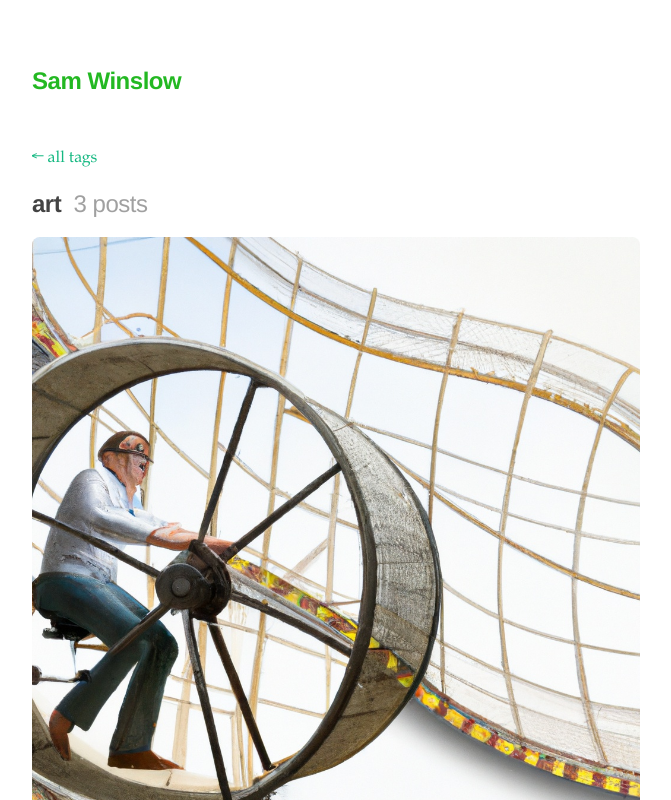
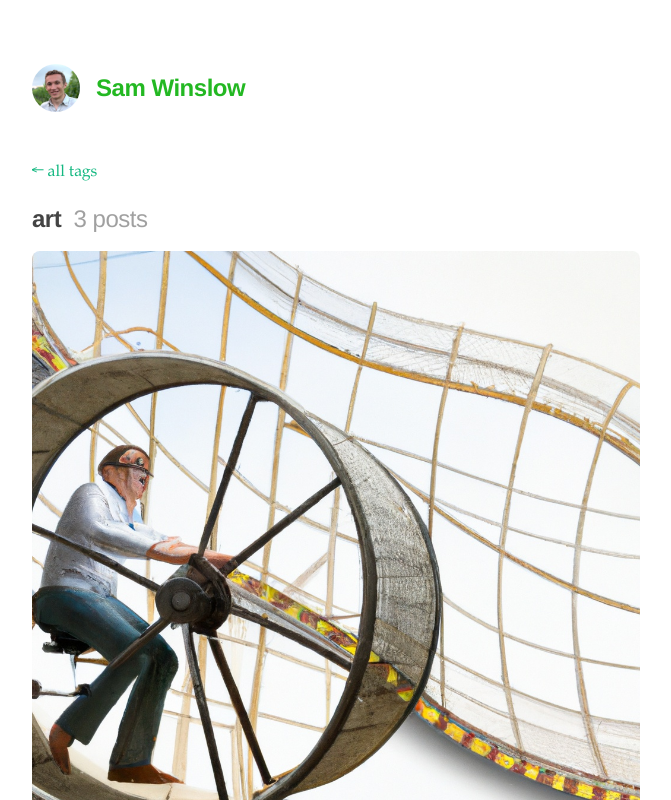
Before and after one commit to samwinslow/sam-nextjs-blog, a Next.js app: page /tag/art in a window 1280 px wide. Shown: the top 800 px of the page, without its empty margins (304-975 px from the left). Built offline with nearby package versions, Linux system fonts and the light colour scheme.

Commit message:
quick redesign

```diff
--- a/components/Layout.css
+++ b/components/Layout.css
@@ -5,7 +5,7 @@
 }
 
 .container-wide {
-  max-width: 60rem;
+  max-width: 50rem;
 }
 
 .backToHome {
--- a/components/Layout.tsx
+++ b/components/Layout.tsx
@@ -1,38 +1,50 @@
 import Head from 'next/head'
 import Image from 'next/image'
 import ColoredLink from './ColoredLink'
-import ColorWrapper from './ColorWrapper'
 import { Heading } from './Heading'
 
 const name = 'Sam Winslow'
 export const siteTitle = name
 
-const Header = ({ home }: { home: boolean }) => (
-  home ? (
-    <header className="center">
+const headingStyle: React.CSSProperties = {
+  display: 'flex',
+  flexDirection: 'row',
+  alignItems: 'center',
+  gap: '1rem',
+}
+
+const Header = ({ home }: { home?: boolean }) => (
+  <header style={{ marginBottom: '2rem' }}>
+    { home ? (
+      <Heading.Xl style={headingStyle}>
         <Image
           priority
           src="/img/profile.jpg"
           className="borderCircle"
-        height={144}
-        width={144}
+          height={72}
+          width={72}
           alt={name}
         />
-      <Heading.Xxl>
-        <ColorWrapper>
+        <ColoredLink href="/">
           {name}
-        </ColorWrapper>
-      </Heading.Xxl>
-    </header>
+        </ColoredLink>
+      </Heading.Xl>
     ) : (
-    <header>
-      <Heading.Lg style={{ margin: '1rem 0' }}>
+      <Heading.Lg style={headingStyle}>
+        <Image
+          priority
+          src="/img/profile.jpg"
+          className="borderCircle"
+          height={48}
+          width={48}
+          alt={name}
+        />
         <ColoredLink href="/">
           {name}
         </ColoredLink>
       </Heading.Lg>
+    )}
   </header>
-  )
 )
 
 const Layout = ({
--- a/pages/tags.tsx
+++ b/pages/tags.tsx
@@ -62,7 +62,7 @@ const Tags = ({ tags }: { tags: TagData[] }) => {
 export default Tags
 
 export const TagsCloud = ({ tags }: { tags: TagData[] }) => (
-  <div>
+  <div style={{ marginBottom: '1rem' }}>
     {tags.map(({ id, postCount }, i) => (
       <SlugItem key={i} href={`/tag/${id}`} text={`${id} ${postCount}`} />
     ))}
```
Also changed, not shown: lib/social-links.json (+3 -8 lines), pages/index.tsx (+8 -15 lines). Lines whose indentation alone changed are shown as unchanged.
